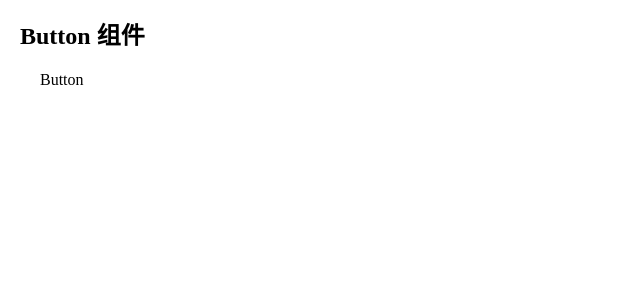
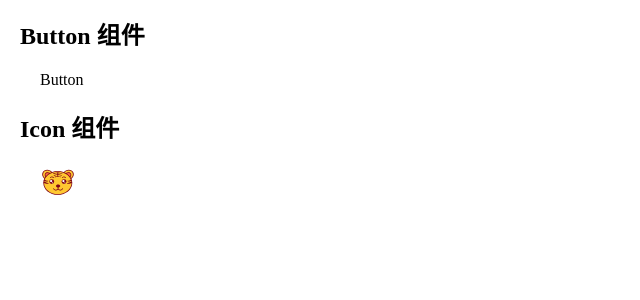
Before and after one commit to Orange-ice/ing-ui, a React app: page / in a window 1280 px wide. Shown: the top 300 px of the page, without its empty margins (0-640 px from the left). Built offline with nearby package versions, Linux system fonts and the light colour scheme.

Commit message:
添加Icon组件

```diff
--- /dev/null
+++ b/components/helper/index.tsx
@@ -0,0 +1,4 @@
+// Boolean  相当于 (value) => value
+export const joinClass = (...names: (string | undefined)[]) => {
+  return names.filter(Boolean).join(' ');
+};
--- /dev/null
+++ b/components/icon/importIcons.ts
@@ -0,0 +1,10 @@
+// https://webpack.docschina.org/guides/dependency-management/#context-module-api
+// https://zhuanlan.zhihu.com/p/88325577
+
+function importAll(r: __WebpackModuleApi.RequireContext) {
+  r.keys().forEach(r);
+}
+
+importAll(require.context('./icons', true, /\.svg$/));
+
+// npm i @types/webpack-env @types/node -D 来处理ts报错
--- /dev/null
+++ b/components/icon/index.scss
@@ -0,0 +1,4 @@
+.ice-icon {
+  width: 1em;
+  height: 1em;
+}
--- /dev/null
+++ b/components/icon/index.tsx
@@ -0,0 +1,21 @@
+import React from 'react';
+import {joinClass} from '../helper';
+import './index.scss';
+// import './importIcons'
+// import './icons/tiger.svg';
+import './importIcons';
+
+interface IconProps extends React.SVGAttributes<SVGElement> {
+  name: string;
+}
+
+const Icon: React.FC<IconProps> = ({name, className, ...reset}) => {
+  return (
+    <svg className={joinClass('ice-icon', className)} {...reset}>
+      {/*【 # + id（文明名）】显示svg */}
+      <use xlinkHref={`#${name}`}/>
+    </svg>
+  );
+};
+
+export default Icon;
--- a/components/index.tsx
+++ b/components/index.tsx
@@ -1 +1,2 @@
-export {default as Button} from './button'
+export {default as Button} from './button';
+export {default as Icon} from './icon';
--- /dev/null
+++ b/components/types/custom.d.ts
@@ -0,0 +1,4 @@
+declare module '*.svg' {
+  const content: any;
+  export default content;
+}
--- a/package.json
+++ b/package.json
@@ -23,9 +23,11 @@
     "@babel/preset-env": "^7.16.11",
     "@babel/preset-react": "^7.16.7",
     "@types/jest": "^27.4.1",
+    "@types/node": "^17.0.21",
     "@types/react": "^17.0.39",
     "@types/react-dom": "^17.0.13",
     "@types/react-test-renderer": "^17.0.1",
+    "@types/webpack-env": "^1.16.3",
     "babel-jest": "^27.5.1",
     "css-loader": "^6.7.1",
     "fork-ts-checker-webpack-plugin": "^7.2.1",
@@ -35,6 +37,7 @@
     "sass": "^1.49.9",
     "sass-loader": "^12.6.0",
     "style-loader": "^3.3.1",
+    "svg-sprite-loader": "^6.0.11",
     "ts-jest": "^27.1.3",
     "ts-loader": "^9.2.7",
     "typescript": "^4.6.2",
--- a/src/App.tsx
+++ b/src/App.tsx
@@ -1,6 +1,6 @@
 import React from 'react';
 import './index.scss';
-import {Button} from '../components';
+import {Button, Icon} from '../components';
 
 const App = () => {
   return (
@@ -11,6 +11,13 @@ const App = () => {
           <Button/>
         </div>
       </section>
+
+      <section>
+        <h2>Icon 组件</h2>
+        <div className="wrapper">
+          <Icon name="tiger" style={{width: '36px', height: '36px'}}/>
+        </div>
+      </section>
     </div>
   );
 };
--- a/webpack.config.js
+++ b/webpack.config.js
@@ -31,6 +31,10 @@ module.exports = {
           // 将 Sass 编译成 CSS
           'sass-loader'
         ]
+      },
+      {
+        test: /\.svg$/,
+        loader: 'svg-sprite-loader',
       }
     ]
   }
```
Also changed, not shown: tsconfig.json (+6 -2 lines), components/icon/icons/tiger.svg (added), 1 other file (tests, documents, lock files or other folders).
